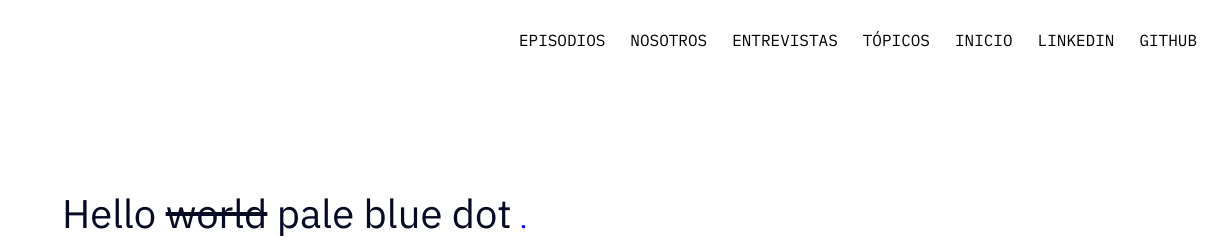
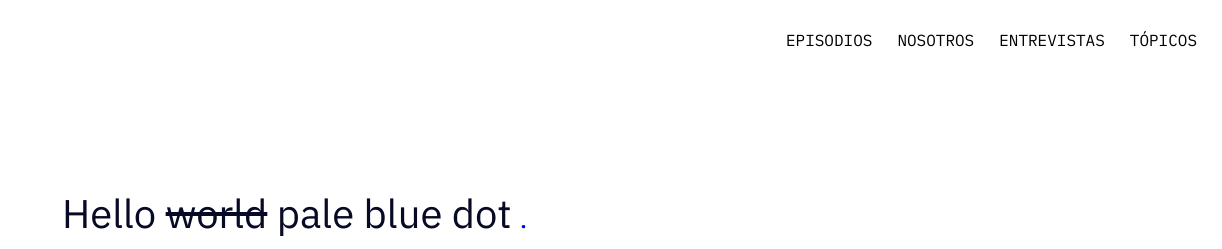
Before and after one commit to megagringa/PodcastJPL, a plain HTML site: page index.html in a window 1280 px wide. Shown: the top 249 px of the page, 58-1280 px from the left. Drawn offline with Linux system fonts and the light colour scheme.

Commit message:
Update index.html

```diff
--- a/index.html
+++ b/index.html
@@ -37,9 +37,7 @@
                         <li><a href="#nosotros">NOSOTROS</a></li>
                         <li><a href="#entrevista">ENTREVISTAS</a></li>
                         <li><a href="#topicos">TÓPICOS</a></li>
-                        <li><a href="https://megagringa.github.io/IngPrograms/index.html">INICIO</a></li>
-                        <li><a href="https://www.linkedin.com/in/juan-pablo-l%C3%B3pez-965bba169/">LINKEDIN</a></li>
-                        <li><a href="https://github.com/megagringa">GITHUB</a></li>
+
                     </ul>
                 </div>
             </nav>
```
